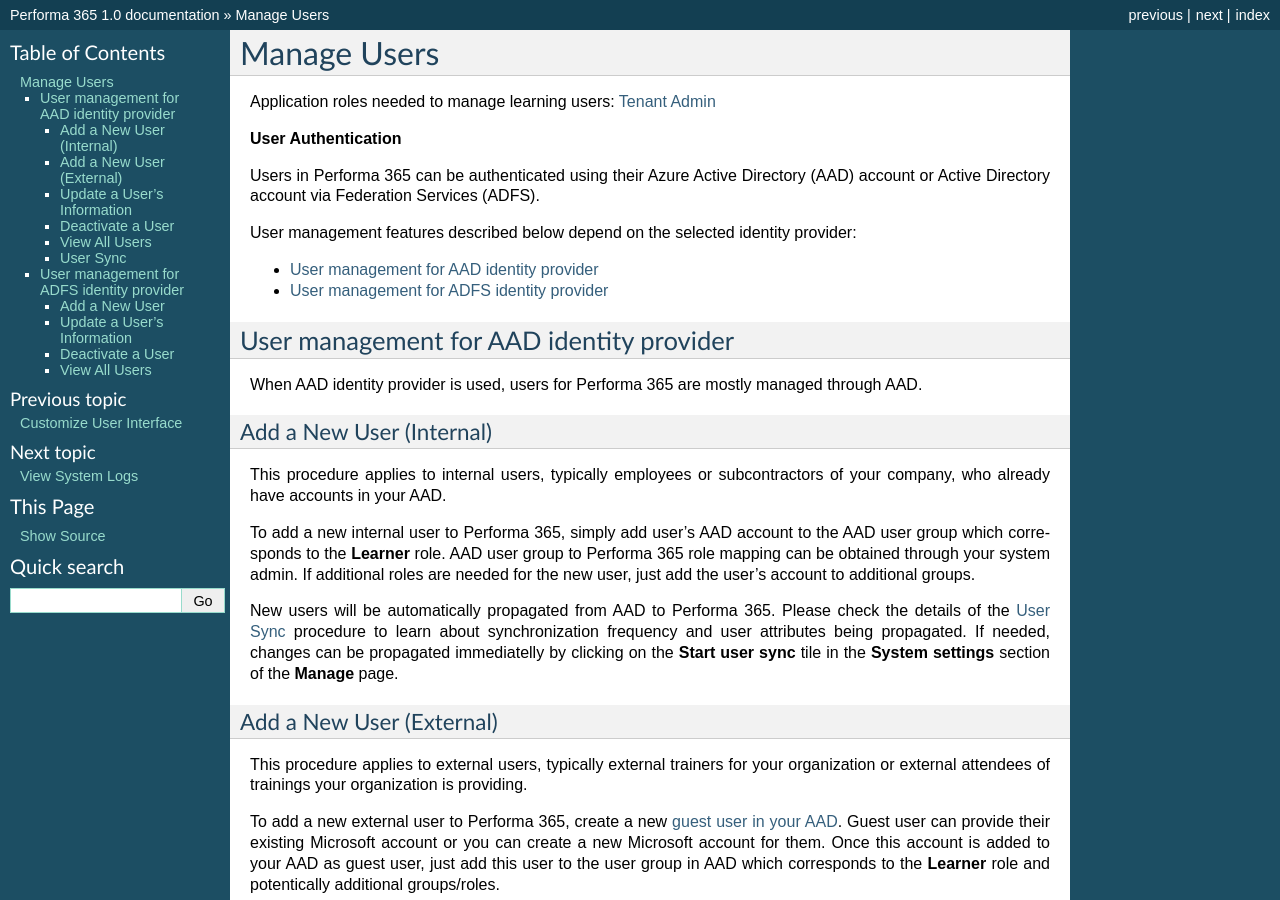
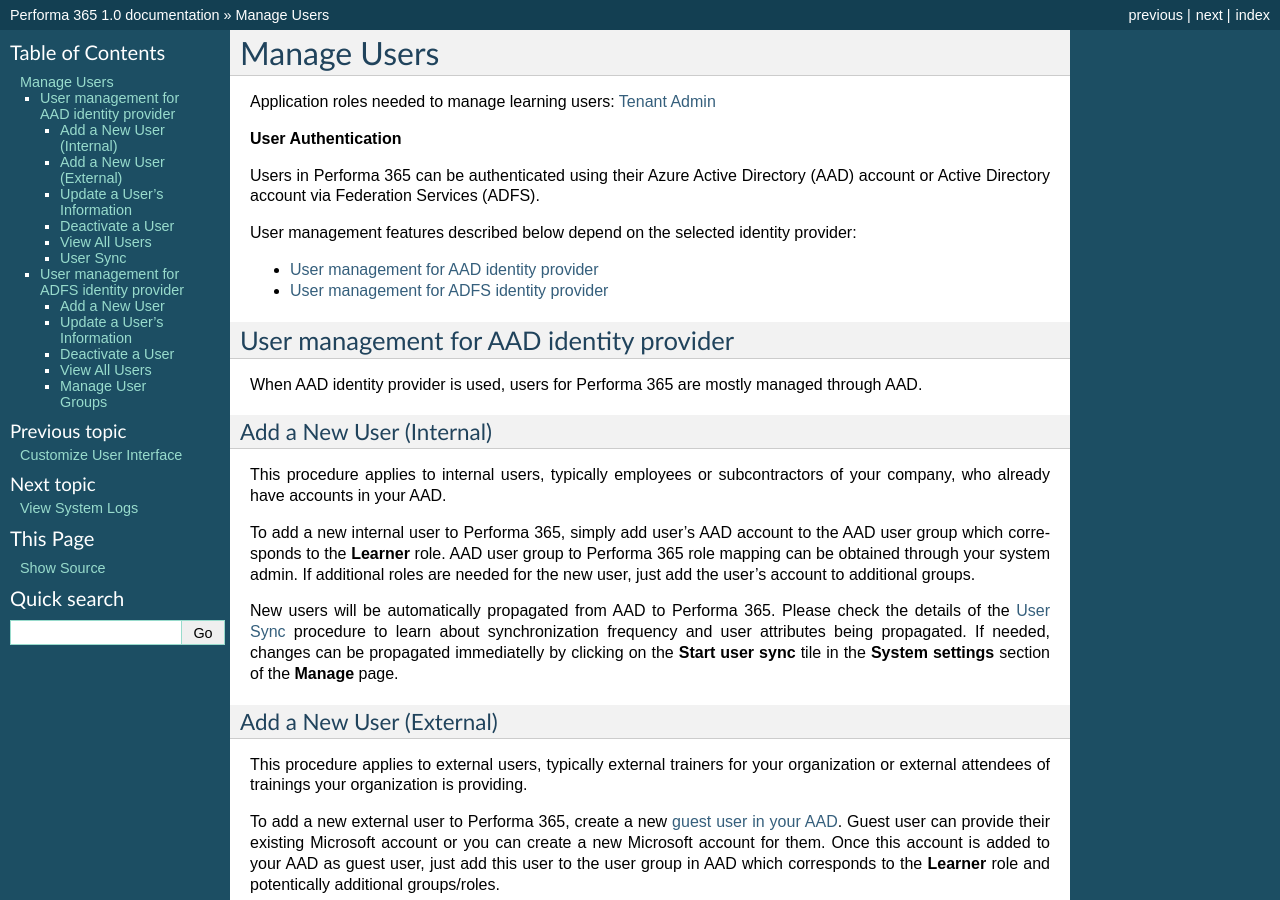
Before and after one commit to pslisko/performa365docs, a Sphinx documentation site: the page built from docs/howto/manage_users.rst, in a window 1280 px wide and 900 px high. Built offline with Sphinx 7.4.7, drawn with Linux system fonts in a browser that asks for light colours; pages that are not in the unit, such as notebooks, are missing from menus.

Commit message:
Update manage_users.rst

```diff
--- a/docs/howto/manage_users.rst
+++ b/docs/howto/manage_users.rst
@@ -121,3 +121,6 @@
 #. Navigate to **Manage** > **Users**.
 #. **Users** page is shown containing a list with all users.
 #. Click the **Details** icon in the **Actions** column to view additional details, such as user's roles and dates of the first import  and last modification.
+
+Manage User Groups
+**********************
```
